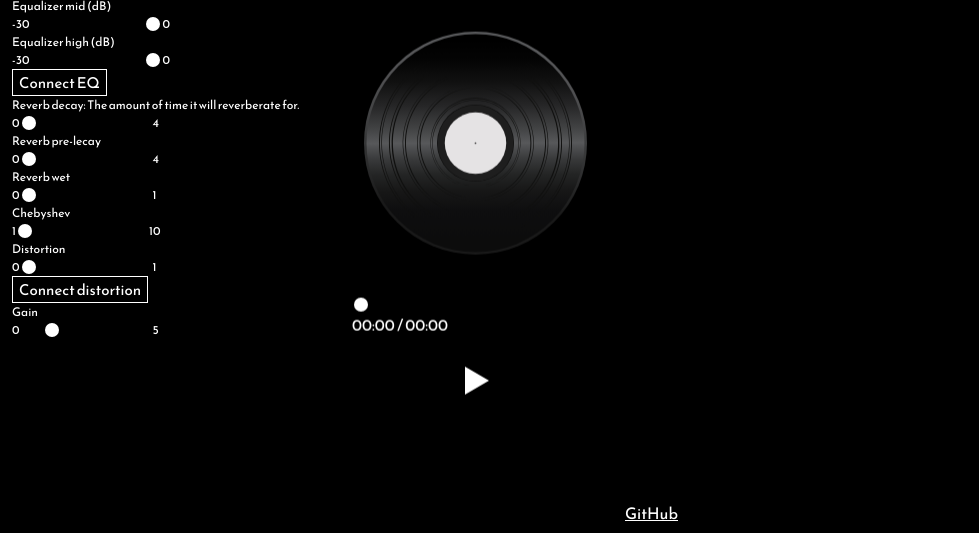
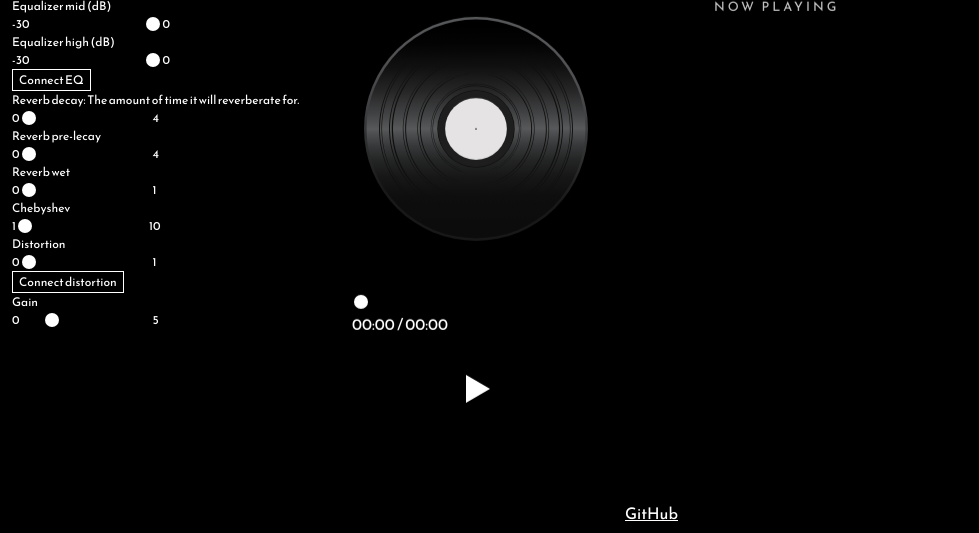
Before and after one commit to jacbz/Lofi, a website built with webpack: page client/src/index.html in a window 1280 px wide. Shown: the part 267-800 px from the top of the page, without its empty margins (0-979 px from the left). Built offline with nearby package versions, Linux system fonts and the light colour scheme; files whose address does not match are found by name.

Commit message:
Stylings

```diff
--- a/client/src/index.html
+++ b/client/src/index.html
@@ -19,6 +19,7 @@
         <div id="cover">
           <img id="vinyl" class="paused" src="vinyl.svg"/>
         </div>
+        <div id="info">
           <span id="title">&nbsp;</span>
           <input type="range" min="0" max="0" step="0.1" value="0" class="slider" id="seekbar">
           <span>
@@ -26,6 +27,7 @@
             /
             <span id="total-time">00:00</span>
           </span>
+        </div>
         <div id="buttons">
           <button id="play-previous-button" class="circle"></button>
           <button id="play-button" class="circle">
--- a/client/src/style.scss
+++ b/client/src/style.scss
@@ -64,7 +64,7 @@ body {
     display: flex;
     flex-direction: column;
     gap: 2px;
-    padding: 12px;
+    padding: 12px 0px;
     border-right: 1px solid $ui-background;
 
     @keyframes rotation {
@@ -77,7 +77,7 @@ body {
     }
 
     #cover {
-      padding: 12px;
+      padding: 12px 24px;
       user-select: none;
 
       #vinyl {
@@ -91,11 +91,21 @@ body {
       }
     }
 
+    #info {
+      display: flex;
+      flex-direction: column;
+      padding: 8px 12px;
+      gap: 4px;
+      border-top: 1px solid $ui-background;
+      border-bottom: 1px solid $ui-background;
+    }
+
     #buttons {
       display: flex;
       flex-direction: row;
       justify-content: space-between;
       align-items: center;
+      padding: 0px 12px;
 
       #play-previous-button {
         background-image: url("icons/previous.svg");
@@ -108,9 +118,20 @@ body {
   }
 
   #playlist {
-    flex: 1.33;
+    flex: 1.2;
     max-height: 45vh;
     overflow-y: auto;
+
+    &:before {
+      content: "NOW PLAYING";
+      display: block;
+      text-align: center;
+      letter-spacing: 3px;
+      opacity: 0.75;
+      font-size: 80%;
+      padding: 4px;
+      border-bottom: 1px solid $ui-background;
+    }
 
     .track {
       padding: 8px;
@@ -170,7 +191,7 @@ footer {
 button {
   display: block;
   cursor: pointer;
-  font-size: 125%;
+  font-size: 100%;
   background: transparent;
   border: 1px solid white;
   transition: background 0.25s, color 0.25s;
```
Lines whose indentation alone changed are shown as unchanged.
